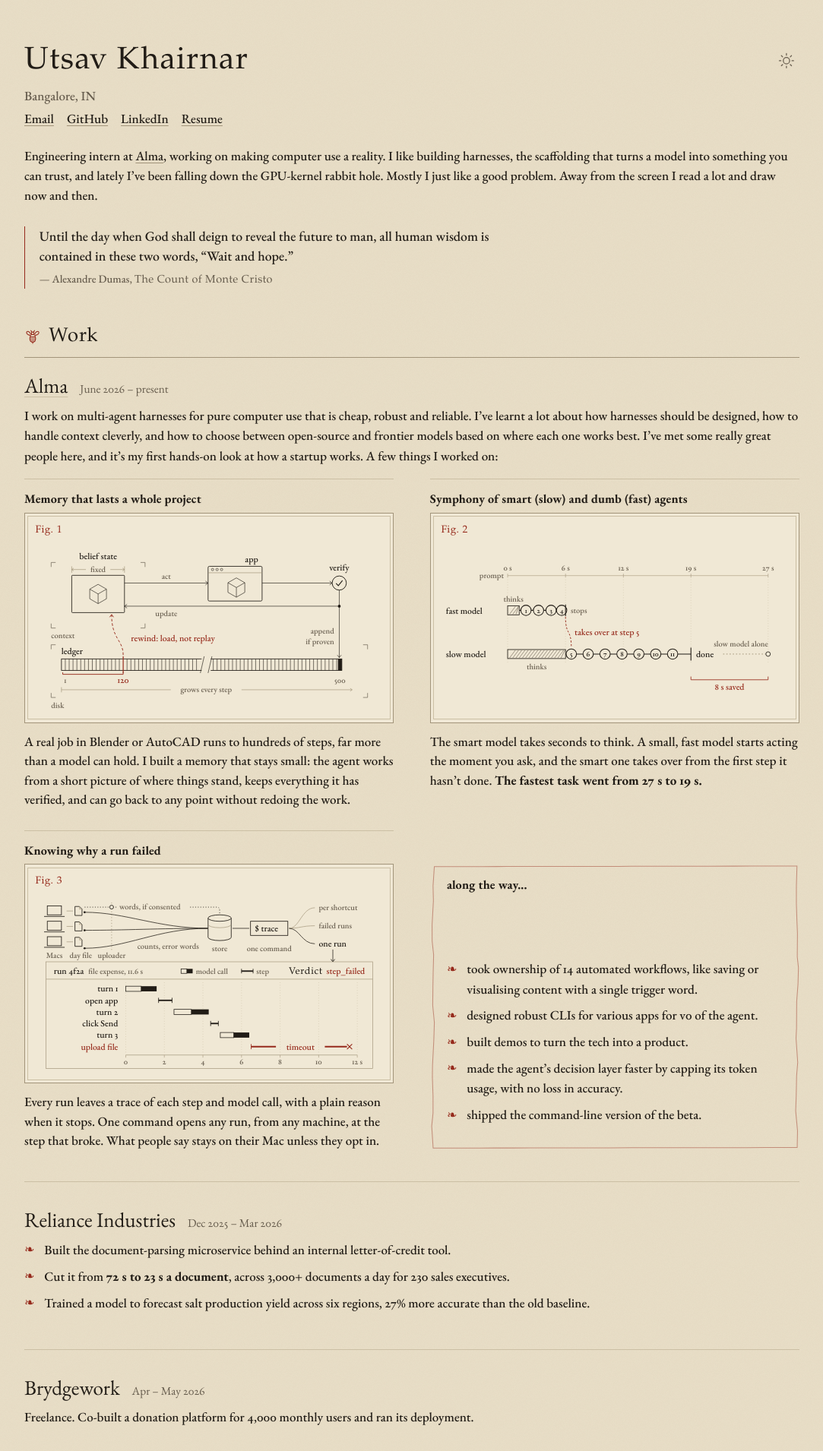
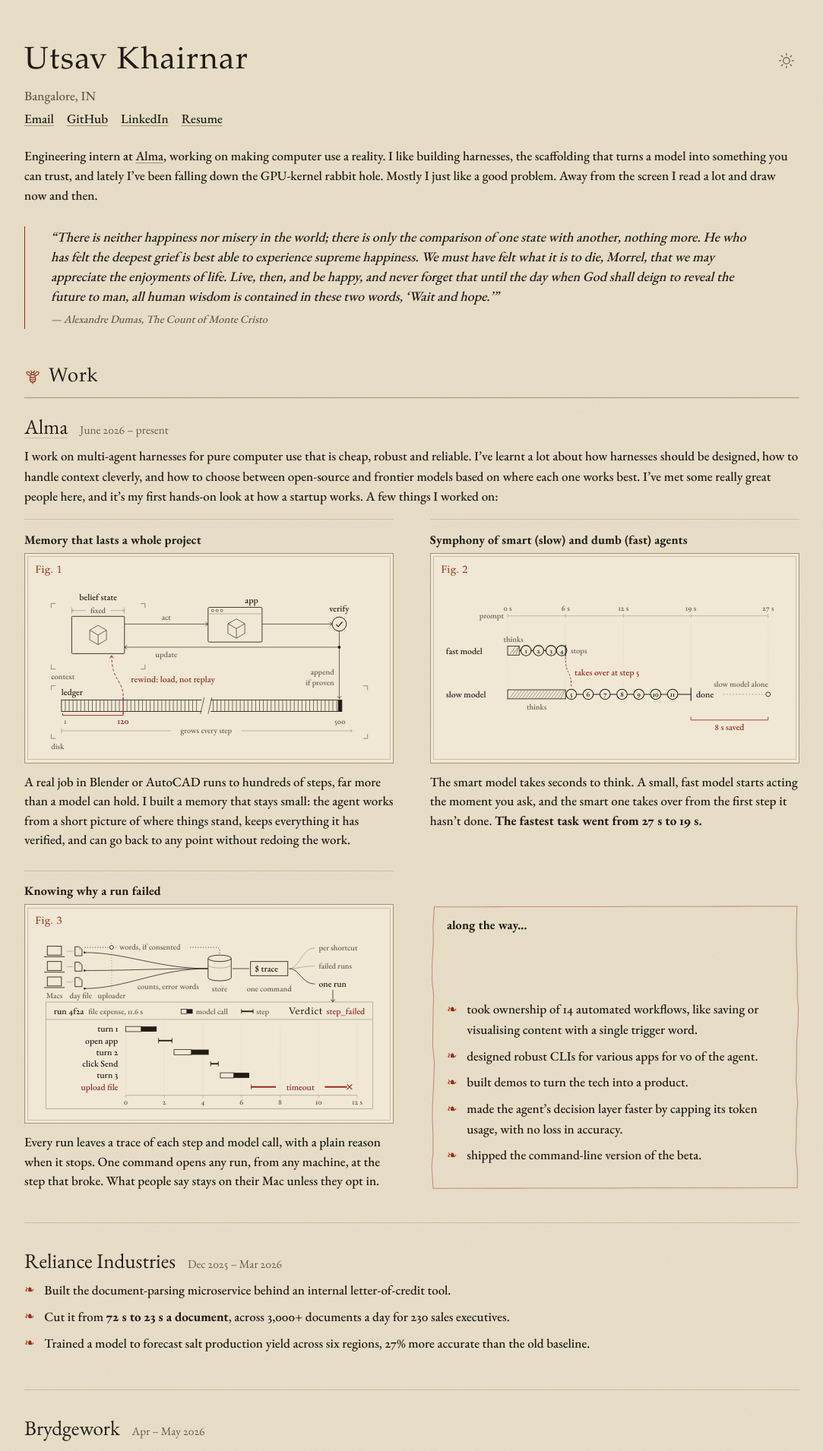
Before and after one commit to utsav1033/utsav1033.github.io, a Jekyll site: the page built from index.html, in a window 1280 px wide. Shown: the top 1910 px of the page at 76% size, without its empty margins (98-1181 px from the left). Built offline with Jekyll 4.4.1, drawn with Linux system fonts in a browser that asks for light colours; some web fonts are replaced.

Commit message:
Longer Monte Cristo epigraph, quoted and in italics
Co-Authored-By: Claude Opus 5.5 <noreply@anthropic.com>
Claude-Session: https://claude.ai/code/session_015cVeRoevk6qm372wxHdwQR

```diff
--- a/_data/profile.yml
+++ b/_data/profile.yml
@@ -12,6 +12,6 @@ about: >-
   problem. Away from the screen I read a lot and draw now and then.
 footer: No pages were dog-eared in the making of this site.
 quote:
-  text: Until the day when God shall deign to reveal the future to man, all human wisdom is contained in these two words, “Wait and hope.”
+  text: There is neither happiness nor misery in the world; there is only the comparison of one state with another, nothing more. He who has felt the deepest grief is best able to experience supreme happiness. We must have felt what it is to die, Morrel, that we may appreciate the enjoyments of life. Live, then, and be happy, and never forget that until the day when God shall deign to reveal the future to man, all human wisdom is contained in these two words, ‘Wait and hope.’
   by: Alexandre Dumas
   work: The Count of Monte Cristo
--- a/_includes/head.html
+++ b/_includes/head.html
@@ -8,6 +8,6 @@
 <link rel="apple-touch-icon" href="{{ '/assets/apple-touch-icon.png' | relative_url }}?v=3">
 <link rel="preconnect" href="https://fonts.googleapis.com">
 <link rel="preconnect" href="https://fonts.gstatic.com" crossorigin>
-<link href="https://fonts.googleapis.com/css2?family=EB+Garamond:wght@400;500;700&family=IM+Fell+English&family=IM+Fell+English+SC&display=swap" rel="stylesheet">
+<link href="https://fonts.googleapis.com/css2?family=EB+Garamond:wght@400;500;700&family=IM+Fell+English:ital@0;1&family=IM+Fell+English+SC&display=swap" rel="stylesheet">
 <link rel="stylesheet" href="{{ '/assets/css/site.css' | relative_url }}">
 {% feed_meta %}
--- a/_includes/header.html
+++ b/_includes/header.html
@@ -4,5 +4,5 @@
   <p class="city">{{ p.city }}</p>
   <p class="links">{% for l in p.links %}<a href="{{ l.url }}">{{ l.label }}</a>{% endfor %}</p>
   <div class="about">{{ p.about | markdownify }}</div>
-  {% if p.quote %}<blockquote class="epigraph"><p>{{ p.quote.text }}</p><footer>— {{ p.quote.by }}, <cite>{{ p.quote.work }}</cite></footer></blockquote>{% endif %}
+  {% if p.quote %}<blockquote class="epigraph"><p>“{{ p.quote.text }}”</p><footer>— {{ p.quote.by }}, <cite>{{ p.quote.work }}</cite></footer></blockquote>{% endif %}
 </header>
--- a/assets/css/site.css
+++ b/assets/css/site.css
@@ -45,10 +45,10 @@ strong{font-weight:700}
 .links{margin:0 0 1.3em}
 .links a{margin-right:1em}
 .intro{max-width:none}
-.epigraph{margin:1.6em 0 0;padding:0 0 0 1.1em;border-left:2px solid var(--red);max-width:36em}
-.epigraph p{font-family:var(--fell);font-size:21px;line-height:1.45;margin:0 0 .35em}
-.epigraph footer{color:var(--muted);font-size:17px;margin:0;text-align:left}
-.epigraph cite{font-style:normal;font-family:var(--fellsc);letter-spacing:.03em}
+.epigraph{margin:1.6em 0 0;padding:.1em 0 .1em 2em;border-left:2px solid var(--red);max-width:56em}
+.epigraph p{font-family:var(--fell);font-style:italic;font-size:21px;line-height:1.45;margin:0 0 .35em}
+.epigraph footer{color:var(--muted);font-size:17px;font-style:italic;margin:0;text-align:left}
+.epigraph cite{font-style:italic}
 .ornament{display:flex;align-items:center;gap:1em;color:var(--red);margin:1.8em 0 0}
 .ornament::before,.ornament::after{content:"";flex:1;border-top:1px solid var(--rule)}
 .ornament span{font-size:19px;line-height:1}
```
